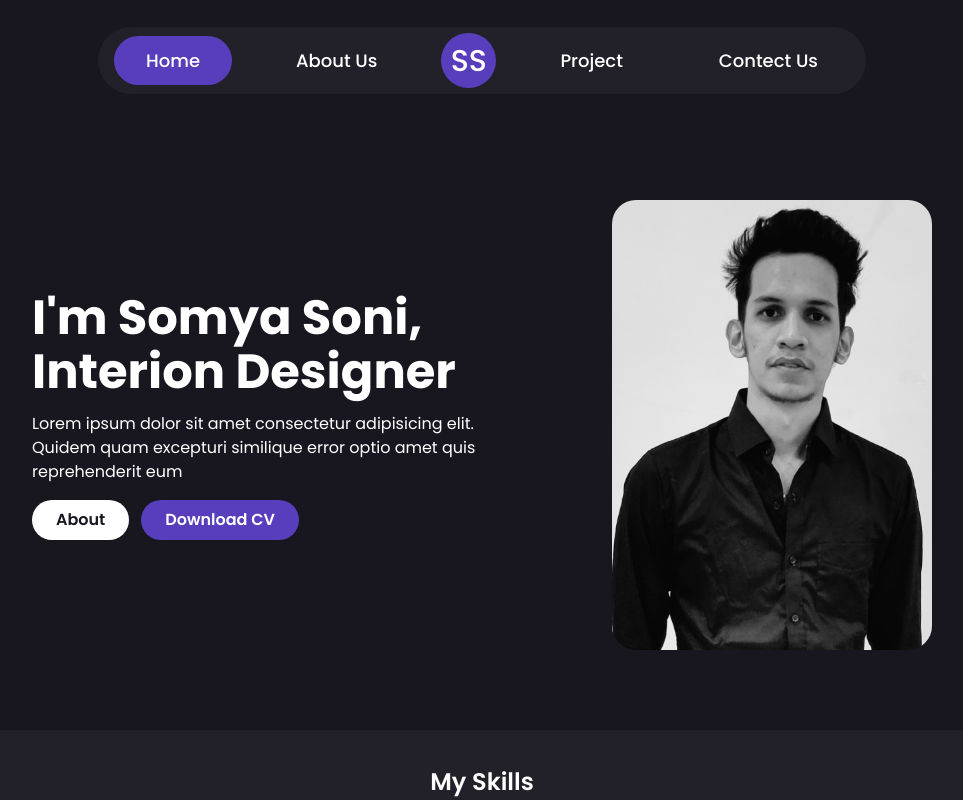
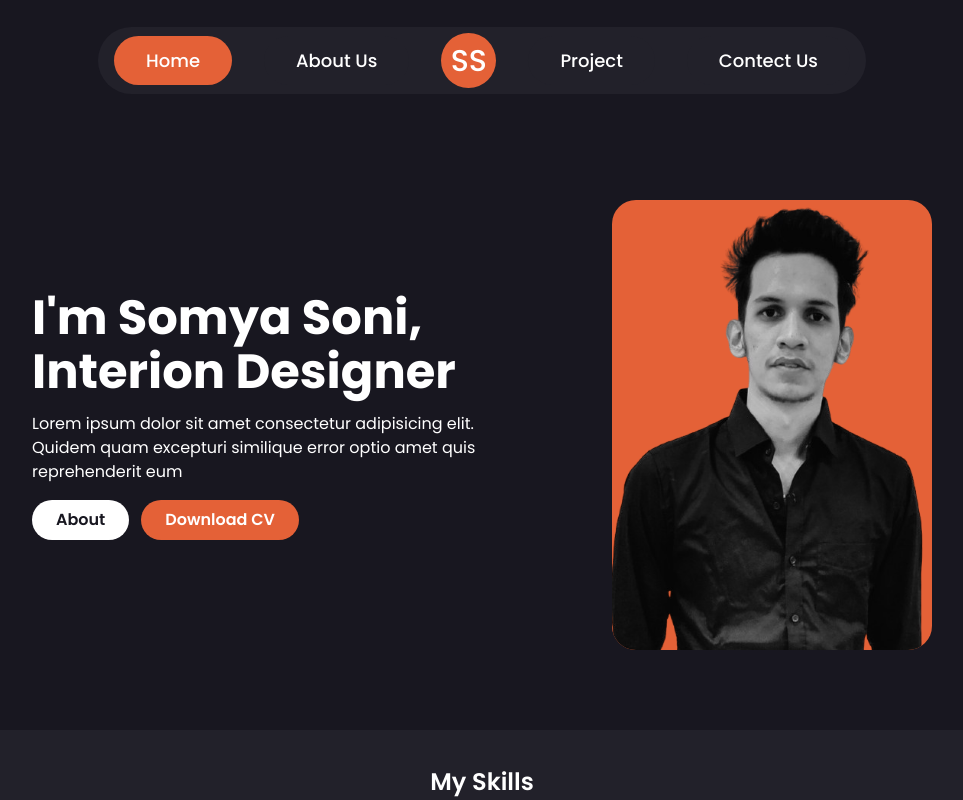
Before and after one commit to abhisheksooni/som_portfolio-v1.0, a React (Vite) app: page / in a window 1280 px wide. Shown: the top 800 px of the page, without its empty margins (158-1121 px from the left). Built offline with nearby package versions, Linux system fonts and the light colour scheme.

Commit message:
Imga fix

```diff
--- a/src/App.jsx
+++ b/src/App.jsx
@@ -2,7 +2,7 @@
 import reactLogo from './assets/react.svg'
 import viteLogo from '/vite.svg'
 import './App.css'
-import { img1,img2,img3,img4,img5,img6,img7,som } from './Imports/Images.js'
+import { img1,img2,img3,img4,img5,img6,img7,som1 } from './Imports/Images.js'
 import { useEffect } from 'react'
 
 function App() {
@@ -36,7 +36,7 @@ function App() {
             </div>
           </div>
           <div className="w-[320px]">
-            <img className='bg-color3 w-full h-[450px] rounded-3xl' src={som} alt="" />
+            <img className='bg-color3 w-full h-[450px] rounded-3xl' src={som1} alt="" />
           </div>
       </section>
       {/* Skills */}
--- a/src/Imports/Images.js
+++ b/src/Imports/Images.js
@@ -6,6 +6,7 @@ import img5 from '../Images/skills_icons/ps.png'
 import img6 from '../Images/skills_icons/sketchbook.webp'
 import img7 from '../Images/skills_icons/sketchup.png'
 import som from '../Images/som.jpg'
+import som1 from '../Images/som1.png'
 
 
 export{
@@ -16,5 +17,6 @@ export{
     img5,
     img6,
     img7,
-    som
+    som,
+    som1,
 }
--- a/tailwind.config.js
+++ b/tailwind.config.js
@@ -9,7 +9,8 @@ export default {
       colors:{
         'color1':'#181720',
         'color2':'#22212A',
-        'color3':'#583EBC',
+        'color3':'#E46137',
+        // 'color3':'#583EBC',
         'color4':'#4C4B4F',
         'color5':'#3E3D4B',
       }
```
Also changed, not shown: src/Images/som1.png (added).
